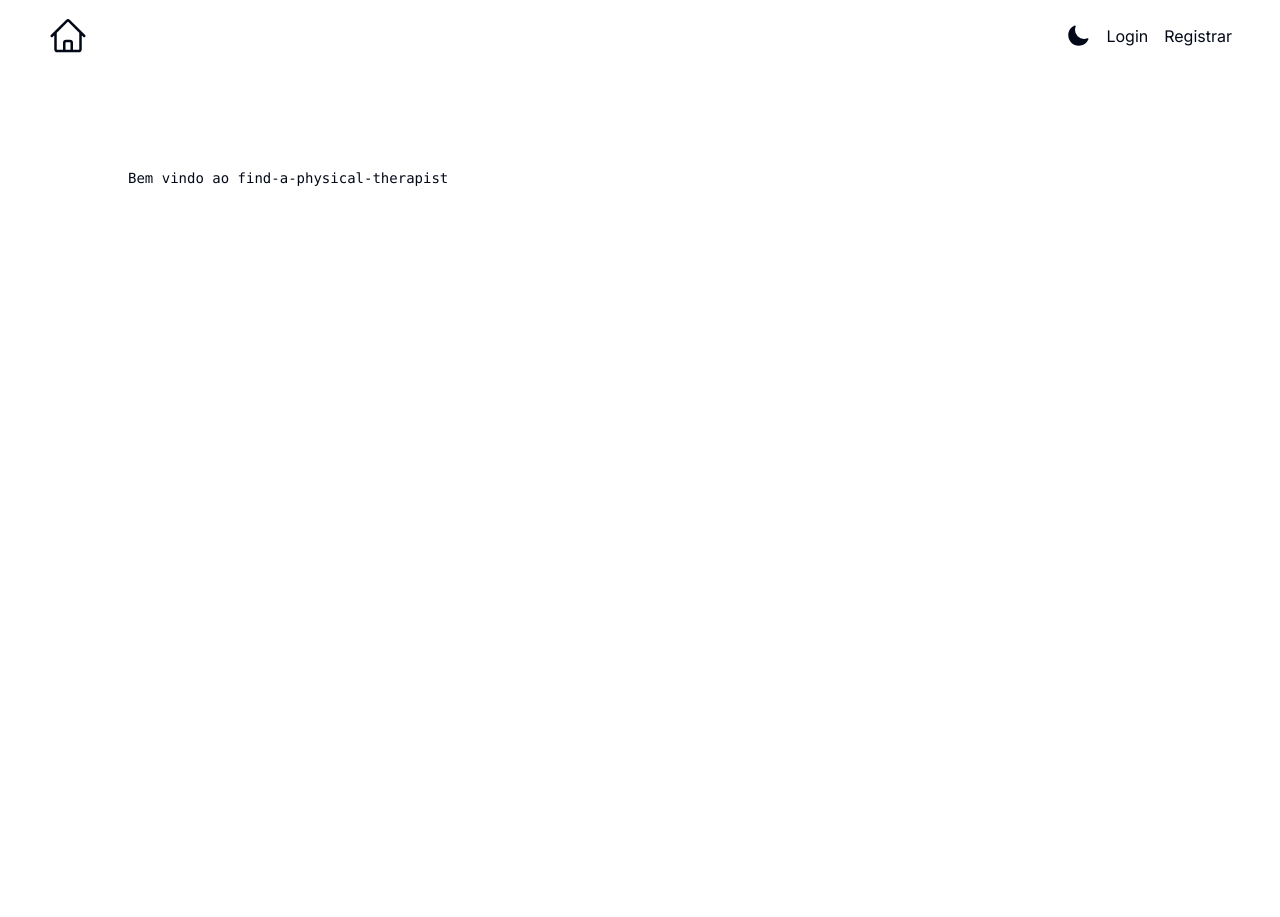
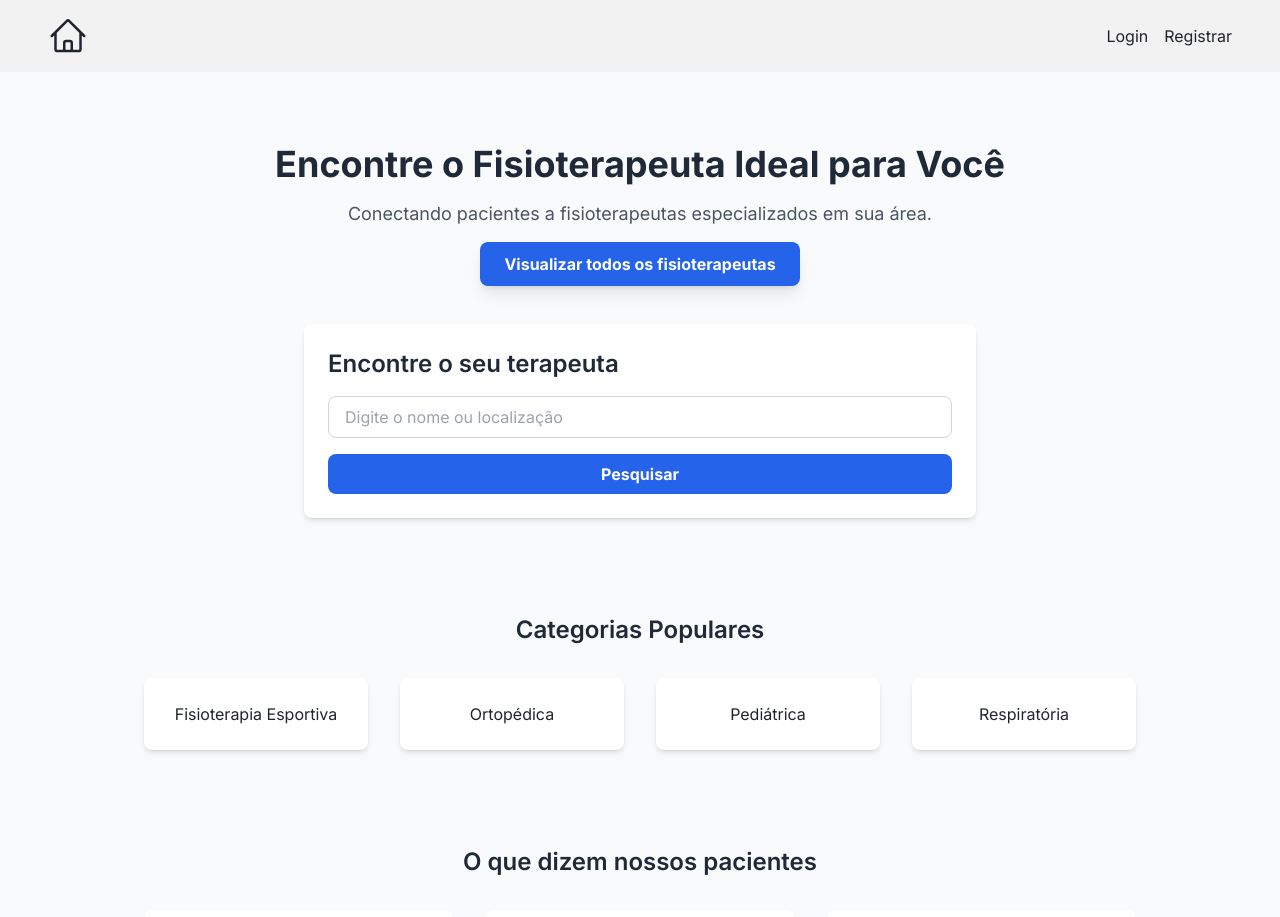
Before and after one commit to ms-gustavo/find-a-physical-therapist, a Next.js app in the folder frontend/: page / in a window 1280 px wide. Shown: the top 917 px of the page. Before the commit the page ends 872 px from the top, so only its background shows below. Built offline with nearby package versions, Linux system fonts and the light colour scheme; no server answers.

Commit message:
removing toggle theme button, skeleton to home page and all therapists page

```diff
--- a/frontend/src/app/globals.css
+++ b/frontend/src/app/globals.css
@@ -4,31 +4,31 @@
 
 @layer base {
   :root {
-    --background: 0 0% 100%;
-    --foreground: 222.2 84% 4.9%;
-    --card: 0 0% 100%;
-    --card-foreground: 222.2 84% 4.9%;
-    --popover: 0 0% 100%;
-    --popover-foreground: 222.2 84% 4.9%;
-    --primary: 222.2 47.4% 11.2%;
-    --primary-foreground: 210 40% 98%;
-    --secondary: 210 40% 96.1%;
-    --secondary-foreground: 222.2 47.4% 11.2%;
-    --muted: 210 40% 96.1%;
-    --muted-foreground: 215.4 16.3% 46.9%;
-    --accent: 210 40% 96.1%;
-    --accent-foreground: 222.2 47.4% 11.2%;
-    --destructive: 0 84.2% 60.2%;
-    --destructive-foreground: 210 40% 98%;
-    --border: 214.3 31.8% 91.4%;
-    --input: 214.3 31.8% 91.4%;
-    --ring: 222.2 84% 4.9%;
+    --background: 0 0% 95%;
+    --foreground: 222.2 15% 15%;
+    --card: 0 0% 98%;
+    --card-foreground: 222.2 15% 15%;
+    --popover: 0 0% 98%;
+    --popover-foreground: 222.2 15% 15%;
+    --primary: 222.2 35% 20%;
+    --primary-foreground: 210 30% 95%;
+    --secondary: 210 30% 90%;
+    --secondary-foreground: 222.2 35% 20%;
+    --muted: 210 30% 90%;
+    --muted-foreground: 215.4 10% 40%;
+    --accent: 210 30% 90%;
+    --accent-foreground: 222.2 35% 20%;
+    --destructive: 0 60% 55%;
+    --destructive-foreground: 210 30% 95%;
+    --border: 214.3 21.8% 85%;
+    --input: 214.3 21.8% 85%;
+    --ring: 222.2 35% 20%;
     --radius: 0.5rem;
-    --chart-1: 12 76% 61%;
-    --chart-2: 173 58% 39%;
-    --chart-3: 197 37% 24%;
-    --chart-4: 43 74% 66%;
-    --chart-5: 27 87% 67%;
+    --chart-1: 12 60% 50%;
+    --chart-2: 173 45% 35%;
+    --chart-3: 197 30% 25%;
+    --chart-4: 43 60% 55%;
+    --chart-5: 27 75% 60%;
   }
 
   .dark {
--- a/frontend/src/app/page.tsx
+++ b/frontend/src/app/page.tsx
@@ -1,14 +1,90 @@
-import Image from "next/image";
+import Link from "next/link";
+import React from "react";
 
-export default function Home() {
+const HomePage = () => {
   return (
-    <main
-      id="main-page"
-      className="flex min-h-screen flex-col items-center justify-between p-24"
-    >
-      <div className="z-10 w-full max-w-5xl items-center justify-between font-mono text-sm lg:flex">
-        <h1>Bem vindo ao find-a-physical-therapist</h1>
-      </div>
+    <main className="min-h-screen flex flex-col items-center justify-center p-6 bg-gray-50">
+      <section className="w-full max-w-3xl text-center py-12 px-4">
+        <h1 className="text-4xl font-bold mb-4 text-gray-800">
+          Encontre o Fisioterapeuta Ideal para Você
+        </h1>
+        <p className="text-lg mb-6 text-gray-600">
+          Conectando pacientes a fisioterapeutas especializados em sua área.
+        </p>
+        <Link
+          href="/therapists/all"
+          className="bg-blue-600 hover:bg-blue-700 text-white font-bold py-3 px-6 rounded-lg shadow-lg transition-all duration-300"
+        >
+          Visualizar todos os fisioterapeutas
+        </Link>
+      </section>
+
+      <section className="w-full max-w-2xl p-6 bg-white shadow-md rounded-lg mb-12">
+        <h2 className="text-2xl font-semibold mb-4 text-gray-800">
+          Encontre o seu terapeuta
+        </h2>
+        <input
+          type="text"
+          className="w-full border border-gray-300 rounded-lg py-2 px-4 mb-4"
+          placeholder="Digite o nome ou localização"
+        />
+        <button className="bg-blue-600 hover:bg-blue-700 text-white font-bold py-2 px-4 rounded-lg transition-all duration-300 w-full">
+          Pesquisar
+        </button>
+      </section>
+
+      {/* Seções de Destaque */}
+      <section className="w-full max-w-5xl py-12 px-4">
+        <h2 className="text-2xl font-semibold mb-8 text-gray-800 text-center">
+          Categorias Populares
+        </h2>
+        <div className="grid grid-cols-1 sm:grid-cols-2 lg:grid-cols-4 gap-8">
+          {/* Cada categoria seria um card */}
+          <div className="bg-white p-6 rounded-lg shadow-md text-center">
+            Fisioterapia Esportiva
+          </div>
+          <div className="bg-white p-6 rounded-lg shadow-md text-center">
+            Ortopédica
+          </div>
+          <div className="bg-white p-6 rounded-lg shadow-md text-center">
+            Pediátrica
+          </div>
+          <div className="bg-white p-6 rounded-lg shadow-md text-center">
+            Respiratória
+          </div>
+        </div>
+      </section>
+
+      {/* Testemunhos */}
+      <section className="w-full max-w-5xl py-12 px-4">
+        <h2 className="text-2xl font-semibold mb-8 text-gray-800 text-center">
+          O que dizem nossos pacientes
+        </h2>
+        <div className="grid grid-cols-1 sm:grid-cols-2 lg:grid-cols-3 gap-8">
+          {/* Cada testemunho seria um card */}
+          <div className="bg-white p-6 rounded-lg shadow-md">
+            <p>Excelente atendimento, muito profissional!</p>
+            <p className="text-sm mt-4 text-right text-gray-600">- João S.</p>
+          </div>
+          <div className="bg-white p-6 rounded-lg shadow-md">
+            <p>Recuperei minhas dores nas costas rapidamente!</p>
+            <p className="text-sm mt-4 text-right text-gray-600">- Maria R.</p>
+          </div>
+          <div className="bg-white p-6 rounded-lg shadow-md">
+            <p>Recomendo a todos, ótimo serviço!</p>
+            <p className="text-sm mt-4 text-right text-gray-600">- Carlos M.</p>
+          </div>
+        </div>
+      </section>
+
+      {/* Footer */}
+      <footer className="w-full py-6 text-center bg-gray-800 text-white">
+        <p>
+          &copy; 2024 Find a Physical Therapist. Todos os direitos reservados.
+        </p>
+      </footer>
     </main>
   );
-}
+};
+
+export default HomePage;
--- /dev/null
+++ b/frontend/src/app/therapists/all/page.tsx
@@ -0,0 +1,94 @@
+"use client";
+
+import { fetchTherapistsWithAddresses } from "@/utils/fetchAddress";
+import { getAllTherapists } from "@/utils/serverRequests";
+import React, { useEffect, useState } from "react";
+import { SkeletonCard } from "@/components/SkeletonCard/SkeletonCard";
+
+export interface Therapist {
+  name: string;
+  email: string;
+  phoneNumber: string;
+  speciality: string[];
+  mediumCost: number;
+  location: {
+    type: "Point";
+    coordinates: [number, number];
+  };
+  inscriptionNumber: string;
+  address?: {
+    road?: string;
+    city?: string;
+    state?: string;
+    postcode?: string;
+  };
+}
+
+const TherapistsPage = () => {
+  const [therapists, setTherapists] = useState<Therapist[]>([]);
+  const [loading, setLoading] = useState(true);
+
+  useEffect(() => {
+    const fetchData = async () => {
+      setLoading(true);
+      try {
+        const response = await getAllTherapists();
+        if (response.status !== 200) {
+          console.log("erro");
+          return;
+        }
+        const therapistsData = response.data.therapists as Therapist[];
+        const therapistsWithAddresses = await fetchTherapistsWithAddresses(
+          therapistsData
+        );
+        setTherapists(therapistsWithAddresses);
+      } catch (error: any) {
+        console.error(`${error.message}`);
+      } finally {
+        setLoading(false);
+      }
+    };
+
+    fetchData();
+  }, []);
+
+  return (
+    <main className="min-h-screen p-8">
+      <h1 className="text-3xl font-bold mb-8 text-center">
+        Todos os Fisioterapeutas
+      </h1>
+      {loading ? (
+        <div className="grid grid-cols-1 sm:grid-cols-2 lg:grid-cols-3 gap-8">
+          {Array.from({ length: 6 }).map((_, index) => (
+            <SkeletonCard key={index} />
+          ))}
+        </div>
+      ) : (
+        <div className="grid grid-cols-1 sm:grid-cols-2 lg:grid-cols-3 gap-8">
+          {therapists.map((therapist) => (
+            <div
+              key={therapist.inscriptionNumber}
+              className="p-6 rounded-lg shadow-lg flex flex-col items-start"
+            >
+              <h2 className="text-xl font-semibold mb-2">{therapist.name}</h2>
+              <h3>CREFITO: {therapist.inscriptionNumber}</h3>
+              <p className="text-gray-700">{therapist.speciality.join(", ")}</p>
+              <p className="text-gray-500">
+                {therapist.address!.road}, {therapist.address!.city} -{" "}
+                {therapist.address!.state}
+              </p>
+              <p className="text-gray-500">
+                CEP: {therapist.address!.postcode}
+              </p>
+              <p className="text-gray-500">
+                Custo médio: R${therapist.mediumCost}
+              </p>
+            </div>
+          ))}
+        </div>
+      )}
+    </main>
+  );
+};
+
+export default TherapistsPage;
--- a/frontend/src/components/Navbar/Navbar.tsx
+++ b/frontend/src/components/Navbar/Navbar.tsx
@@ -33,7 +33,7 @@ const Navbar = () => {
         </div>
 
         <div className="flex space-x-4">
-          <ThemeToggle />
+          {/* <ThemeToggle /> */}
           {session ? (
             <>
               <Popover data-value="authenticated-popover">
--- /dev/null
+++ b/frontend/src/components/SkeletonCard/SkeletonCard.tsx
@@ -0,0 +1,13 @@
+import { Skeleton } from "@/components/ui/skeleton";
+
+export function SkeletonCard() {
+  return (
+    <div className="flex flex-col space-y-3">
+      <Skeleton className="h-[125px] w-[250px] rounded-xl" />
+      <div className="space-y-2">
+        <Skeleton className="h-4 w-[250px]" />
+        <Skeleton className="h-4 w-[200px]" />
+      </div>
+    </div>
+  );
+}
--- /dev/null
+++ b/frontend/src/components/ui/skeleton.tsx
@@ -0,0 +1,15 @@
+import { cn } from "@/lib/utils"
+
+function Skeleton({
+  className,
+  ...props
+}: React.HTMLAttributes<HTMLDivElement>) {
+  return (
+    <div
+      className={cn("animate-pulse rounded-md bg-muted", className)}
+      {...props}
+    />
+  )
+}
+
+export { Skeleton }
--- a/frontend/src/utils/apiEndpoints.ts
+++ b/frontend/src/utils/apiEndpoints.ts
@@ -11,3 +11,4 @@ export const apiClientRegister = `${apiUrl}auth/client/register`;
 export const apiClientLogin = `${apiUrl}auth/client/login`;
 export const apiTherapistRegister = `${apiUrl}auth/therapist/register`;
 export const apiTherapistLogin = `${apiUrl}auth/therapist/login`;
+export const apiGetAllTherapists = `${apiUrl}search/getalltherapists`;
--- a/frontend/src/utils/fetchAddress.ts
+++ b/frontend/src/utils/fetchAddress.ts
@@ -1,5 +1,7 @@
 import { UseFormReturn, FieldValues, Path } from "react-hook-form";
 import { addressRequest } from "./axiosRequests";
+import { reverseGeocodeCoordinates } from "./geocode";
+import { Therapist } from "@/app/therapists/all/page";
 
 export const fetchAddress = async <T extends FieldValues>(
   cep: string,
@@ -22,3 +24,22 @@ export const fetchAddress = async <T extends FieldValues>(
     setLoading(false);
   }
 };
+
+export async function fetchTherapistsWithAddresses(
+  therapists: Therapist[]
+): Promise<Therapist[]> {
+  return Promise.all(
+    therapists.map(async (therapist) => {
+      try {
+        const address = await reverseGeocodeCoordinates(
+          therapist.location.coordinates[1],
+          therapist.location.coordinates[0]
+        );
+        return { ...therapist, address };
+      } catch (error) {
+        console.error("Erro ao converter coordenadas para endereço:", error);
+        return { ...therapist, address: {} };
+      }
+    })
+  );
+}
--- a/frontend/src/utils/geocode.ts
+++ b/frontend/src/utils/geocode.ts
@@ -1,10 +1,21 @@
 import axios from "axios";
 
 const GEOCODE_URL = "https://nominatim.openstreetmap.org/search";
+const REVERSE_GEOCODE_URL = "https://nominatim.openstreetmap.org/reverse";
 
 interface GeocodeResponse {
   lat: string;
   lon: string;
+}
+
+interface ReverseGeocodeResponse {
+  address: {
+    road?: string;
+    city?: string;
+    state?: string;
+    postcode?: string;
+  };
+  display_name: string;
 }
 
 export async function geocodeAddress(
@@ -34,3 +45,37 @@ export async function geocodeAddress(
     throw new Error("Unable to geocode address");
   }
 }
+
+export async function reverseGeocodeCoordinates(
+  latitude: number,
+  longitude: number
+): Promise<{
+  road?: string;
+  city?: string;
+  state?: string;
+  postcode?: string;
+}> {
+  try {
+    const response = await axios.get(REVERSE_GEOCODE_URL, {
+      params: {
+        lat: latitude,
+        lon: longitude,
+        format: "json",
+        addressdetails: 1,
+      },
+    });
+
+    const data = response.data as ReverseGeocodeResponse;
+    const address = data.address;
+
+    return {
+      road: address.road,
+      city: address.city,
+      state: address.state,
+      postcode: address.postcode,
+    };
+  } catch (error) {
+    console.error("Error fetching reverse geocode data:", error);
+    throw new Error("Unable to reverse geocode coordinates");
+  }
+}
--- a/frontend/src/utils/serverRequests.ts
+++ b/frontend/src/utils/serverRequests.ts
@@ -1,5 +1,9 @@
 import axios from "axios";
-import { apiClientRegister, apiTherapistRegister } from "./apiEndpoints";
+import {
+  apiClientRegister,
+  apiGetAllTherapists,
+  apiTherapistRegister,
+} from "./apiEndpoints";
 
 type ClientRegisterServerValues = {
   name: string;
@@ -33,3 +37,7 @@ export const therapistRegister = async (
 ) => {
   return await axios.post(apiTherapistRegister, values);
 };
+
+export const getAllTherapists = async () => {
+  return await axios.get(apiGetAllTherapists);
+};
```
